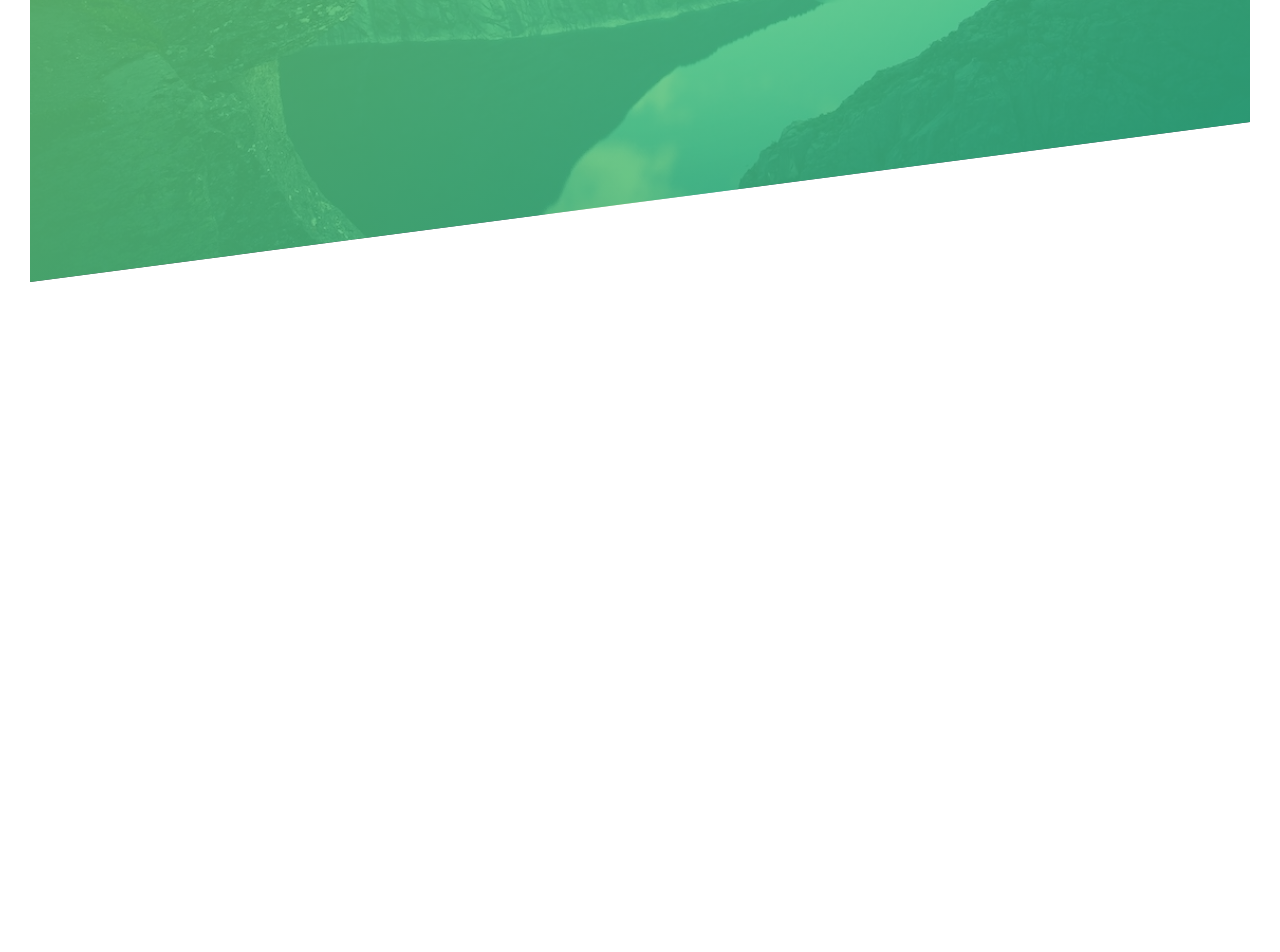
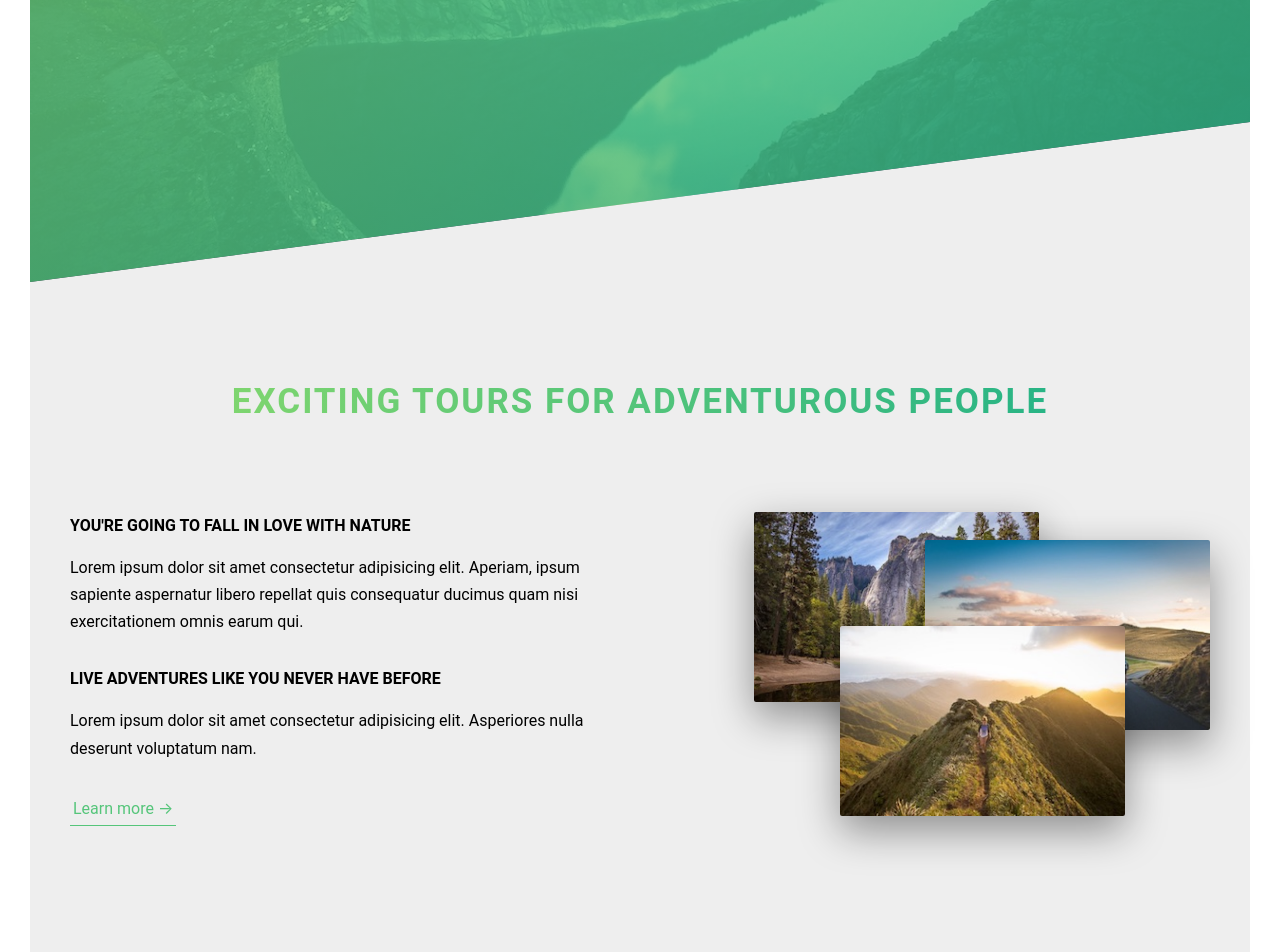
Before and after one commit to oyuyue/ssp, a website: page index.html in a window 1280 px wide. Shown: the part 508-1460 px from the top of the page. Before the commit the page ends 820 px from the top, so only its background shows below. Drawn offline with Linux system fonts and the light colour scheme.

Commit message:
done section-about

```diff
--- a/index.html
+++ b/index.html
@@ -22,7 +22,42 @@
         <a href="#" class="btn btn--white btn--animated">现在订购</a>
       </div>
     </header>
-    <main></main>
+    <main>
+      <section class="section-about">
+        <div class="u-text-center u-margin-bottom-big">
+          <h2 class="heading-secondary">
+            EXCITING TOURS FOR ADVENTUROUS PEOPLE
+          </h2>
+        </div>
+        <div class="row">
+          <div class="col-1-of-2">
+            <h3 class="heading-tertiary u-margin-bottom-small">
+              YOU'RE GOING TO FALL IN LOVE WITH NATURE
+            </h3>
+            <p class="paragraph">
+              Lorem ipsum dolor sit amet consectetur adipisicing elit. Aperiam,
+              ipsum sapiente aspernatur libero repellat quis consequatur ducimus
+              quam nisi exercitationem omnis earum qui.
+            </p>
+            <h3 class="heading-tertiary u-margin-bottom-small">
+              LIVE ADVENTURES LIKE YOU NEVER HAVE BEFORE
+            </h3>
+            <p class="paragraph">
+              Lorem ipsum dolor sit amet consectetur adipisicing elit.
+              Asperiores nulla deserunt voluptatum nam.
+            </p>
+            <a href="#" class="btn-text">Learn more &rarr;</a>
+          </div>
+          <div class="col-1-of-2">
+            <div class="section-about__img-box">
+              <img src="./img/nat-1.jpg" class="section-about__img-box-img section-about__img-box-img--1" />
+              <img src="./img/nat-2.jpg" class="section-about__img-box-img section-about__img-box-img--2" />
+              <img src="./img/nat-3.jpg" class="section-about__img-box-img section-about__img-box-img--3" />
+            </div>
+          </div>
+        </div>
+      </section>
+    </main>
     <footer class="footer"></footer>
   </body>
 </html>
--- a/sass/abstracts/_variables.scss
+++ b/sass/abstracts/_variables.scss
@@ -13,3 +13,5 @@ $color-white: #fff;
 $color-black: #000;
 
 $font-size-default: 1.6rem;
+
+$grid-width: 114rem;
--- a/sass/base/_typography.scss
+++ b/sass/base/_typography.scss
@@ -1,4 +1,5 @@
 body {
+  line-height: 1.7;
   font-size: $font-size-default;
   font-family: Roboto, 'source-han-sans-simplified-c', 'Microsoft JhengHei',
     '-apple-system', BlinkMacSystemFont, 'Segoe UI', 'Helvetica Neue', Arial,
@@ -9,6 +10,7 @@ body {
 }
 
 .heading-primary {
+  font-weight: bold;
   color: $color-white;
   text-transform: uppercase;
   backface-visibility: hidden;
@@ -27,3 +29,38 @@ body {
     animation: moveInRight 1s ease-out;
   }
 }
+
+.heading-secondary {
+  display: inline-block;
+  font-weight: bold;
+  font-size: 3.5rem;
+  text-transform: uppercase;
+  background-image: linear-gradient(
+    to right,
+    $color-primary-light,
+    $color-primary-dark
+  );
+  -webkit-background-clip: text;
+  color: transparent;
+  letter-spacing: 0.2rem;
+  transition: all 0.2s;
+
+  &:hover {
+    transform: skewY(2deg) skewX(15deg) scale(1.1);
+    text-shadow: 0.5rem 1rem 2rem rgba($color-black, 0.2);
+  }
+}
+
+.heading-tertiary {
+  font-size: $font-size-default;
+  font-weight: bold;
+  text-transform: uppercase;
+}
+
+.paragraph {
+  font-size: $font-size-default;
+
+  &:not(:last-child) {
+      margin-bottom: 3rem;
+  }
+}
--- a/sass/base/_utils.scss
+++ b/sass/base/_utils.scss
@@ -1,3 +1,15 @@
 .u-text-center {
   text-align: center;
 }
+
+.u-margin-bottom-big {
+  margin-bottom: 8rem;
+}
+
+.u-margin-bottom-medium {
+  margin-bottom: 4rem;
+}
+
+.u-margin-bottom-small {
+  margin-bottom: 1.5rem;
+}
--- a/sass/components/_btn.scss
+++ b/sass/components/_btn.scss
@@ -69,3 +69,28 @@
   }
 
 }
+
+.btn-text {
+  &:link,
+  &:visited {
+    display: inline-block;
+    padding: 3px;
+    border-bottom: 1px solid;
+    font-size: $font-size-default;
+    color: $color-primary;
+    text-decoration: none;
+    transition: all .2s;
+  }
+
+  &:hover {
+    color: $color-white;
+    background-color: $color-primary;
+    box-shadow: 0 1rem 2rem rgba($color-black, .15);
+    transform: translateY(-2px);
+  }
+
+  &:active {
+    box-shadow: 0 .5rem 1rem rgba($color-black, .15);
+    transform: translateY(0);
+  }
+}
--- /dev/null
+++ b/sass/layout/_grid.scss
@@ -0,0 +1,26 @@
+.row {
+  display: block;
+  max-width: $grid-width;
+  margin: 0 auto;
+  letter-spacing: -0.31em;
+  word-spacing: -0.43em;
+
+  [class^="col-"] {
+    display: inline-block;
+    letter-spacing: normal;
+    word-spacing: normal;
+    vertical-align: top;
+  }
+
+  .col-1-of-2 {
+    width: 50%;
+  }
+
+  .col-1-of-3 {
+    width: 33.33333%;
+  }
+
+  .col-2-of-3 {
+    width: 66.66666%;
+  }
+}
--- a/sass/main.scss
+++ b/sass/main.scss
@@ -9,3 +9,6 @@
 @import 'components/btn';
 
 @import 'layout/header';
+@import 'layout/grid';
+
+@import 'pages/home';
--- /dev/null
+++ b/sass/pages/_home.scss
@@ -0,0 +1,45 @@
+.section-about {
+  margin-top: -20vh;
+  padding: 25rem 0;
+  background: $color-grey-3;
+
+  &__img-box {
+    position: relative;
+
+    &:hover &-img:not(:hover) {
+      transform: scale(.9);
+    }
+
+    &-img {
+      width: 50%;
+      position: absolute;
+      border-radius: 2px;
+      box-shadow: 0 1.5rem 4rem rgba($color-black, 0.4);
+      z-index: 10;
+      outline-offset: 2rem;
+      transition: all 0.2s;
+
+      &--1 {
+        left: 0;
+        margin-left: 20%;
+      }
+
+      &--2 {
+        right: 0;
+        margin-top: 5%;
+      }
+
+      &--3 {
+        margin-top: 20%;
+        margin-left: 35%;
+      }
+
+      &:hover {
+        outline: 1.5rem solid $color-primary;
+        transform: scale(1.05) translateY(-0.5rem);
+        box-shadow: 0 2.5rem 4rem rgba($color-black, 0.5);
+        z-index: 20;
+      }
+    }
+  }
+}
```
Also changed, not shown: css/style.css, img/nat-1.jpg (added), img/nat-2.jpg (added), img/nat-3.jpg (added).
